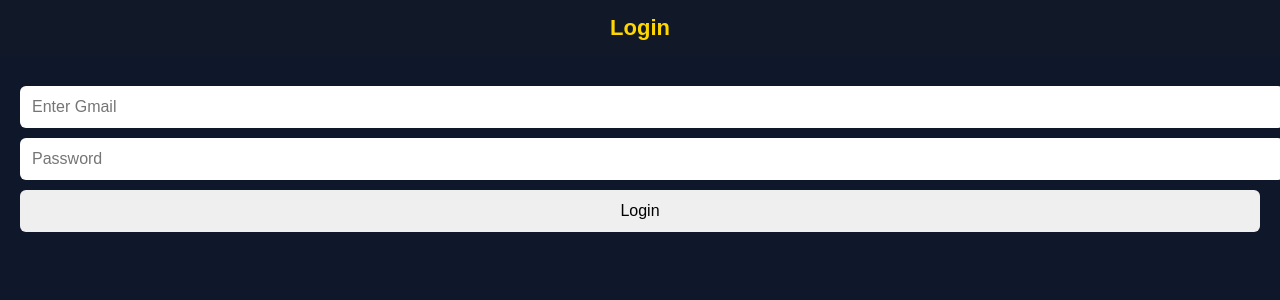
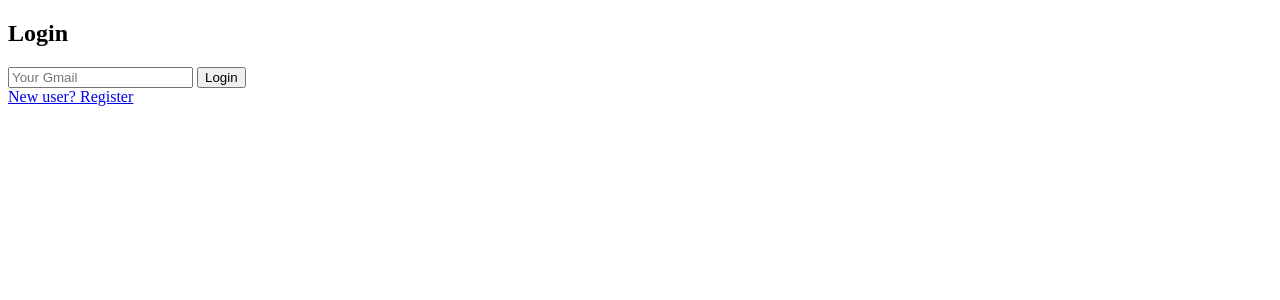
Before and after one commit to Solomon1011/vip-flask-server, a Flask app: page /login in a window 1280 px wide. Shown: the top 300 px of the page. Run offline with Flask 3, Linux system fonts and the light colour scheme.

Commit message:
Update login.html

```diff
--- a/Templates/login.html
+++ b/Templates/login.html
@@ -1,19 +1,12 @@
 <!DOCTYPE html>
 <html>
-<head>
-<link rel="stylesheet" href="{{ url_for('static', filename='style.css') }}">
-</head>
+<head><title>Login</title></head>
 <body>
-
-<div class="header">Login</div>
-
-<div class="container">
+<h2>Login</h2>
 <form method="POST">
-<input type="email" name="email" placeholder="Enter Gmail" required>
-<input type="password" name="password" placeholder="Password" required>
+<input type="email" name="email" placeholder="Your Gmail" required>
 <button type="submit">Login</button>
 </form>
-</div>
-
+<a href="/register">New user? Register</a>
 </body>
 </html>
```
